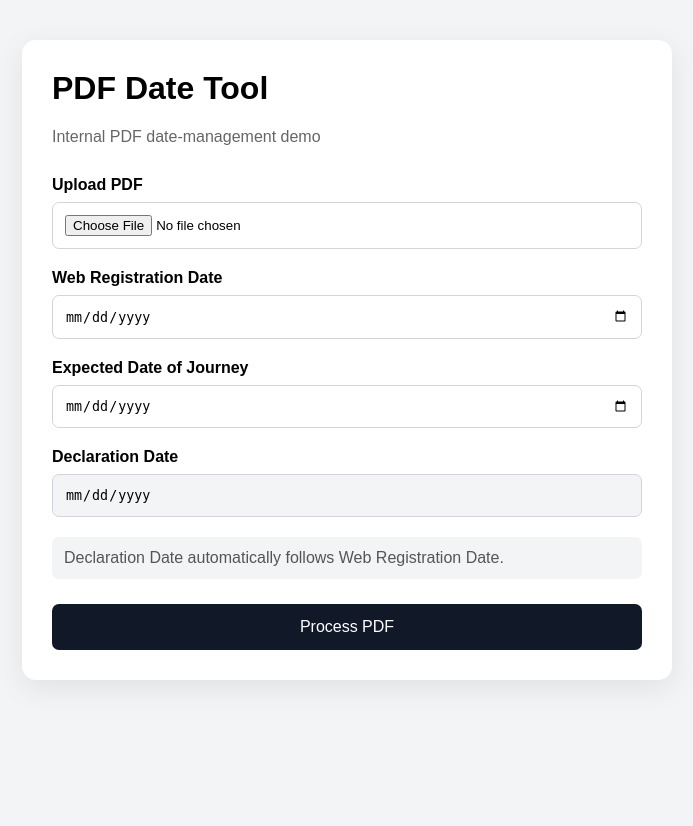
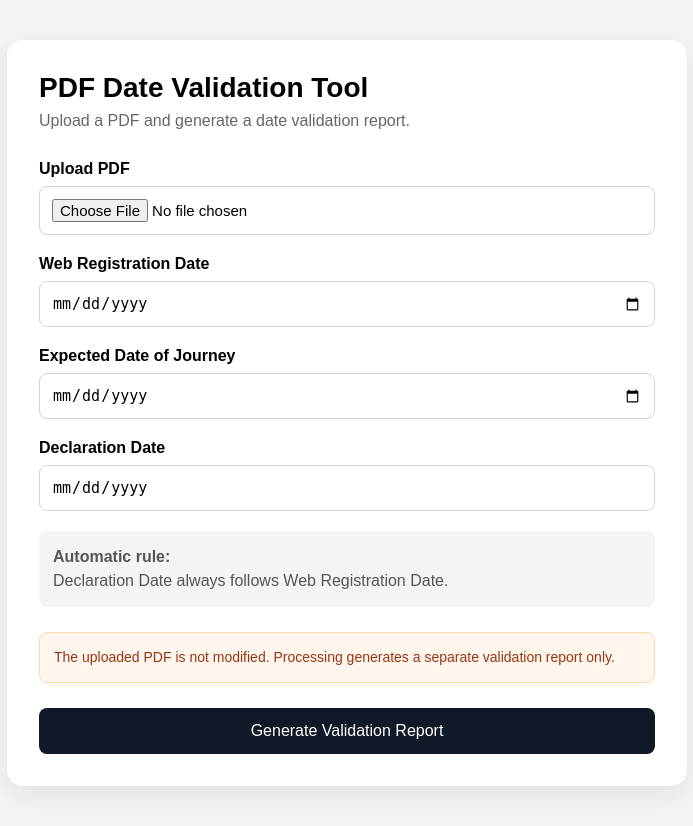
Before and after one commit to Ezaz077/pdf-date-tool, a Flask app: page / in a window 1280 px wide. Shown: the whole page, without its empty margins (293-986 px from the left). Before the commit the page ends 682 px from the top, so only its background shows below. Run offline with Flask 3, Linux system fonts and the light colour scheme.

Commit message:
Update index.html

```diff
--- a/templates/index.html
+++ b/templates/index.html
@@ -8,7 +8,7 @@
     <meta name="viewport"
           content="width=device-width, initial-scale=1.0">
 
-    <title>PDF Date Tool</title>
+    <title>PDF Date Validation Tool</title>
 
     <style>
 
@@ -24,20 +24,23 @@
         }
 
         .container {
-            max-width: 650px;
+            width: 100%;
+            max-width: 680px;
             margin: auto;
             background: white;
-            padding: 30px;
-            border-radius: 14px;
-            box-shadow: 0 8px 30px rgba(0,0,0,.08);
+            padding: 32px;
+            border-radius: 16px;
+            box-shadow: 0 8px 30px rgba(0,0,0,0.08);
         }
 
         h1 {
-            margin-top: 0;
+            margin: 0;
+            font-size: 28px;
         }
 
         .subtitle {
             color: #666;
+            margin-top: 8px;
             margin-bottom: 30px;
         }
 
@@ -48,11 +51,14 @@
             font-weight: bold;
         }
 
-        input {
+        input[type="file"],
+        input[type="date"] {
             width: 100%;
             padding: 12px;
             border: 1px solid #d1d5db;
-            border-radius: 7px;
+            border-radius: 8px;
+            background: white;
+            font-size: 15px;
         }
 
         .auto-date {
@@ -61,9 +67,16 @@
 
         .info {
             margin-top: 20px;
-            padding: 12px;
+            padding: 14px;
             background: #f3f4f6;
-            border-radius: 7px;
+            border-radius: 8px;
+            color: #555;
+            line-height: 1.5;
+        }
+
+        .selected-file {
+            margin-top: 10px;
+            font-size: 14px;
             color: #555;
         }
 
@@ -72,55 +85,112 @@
             margin-top: 25px;
             padding: 14px;
             border: none;
-            border-radius: 7px;
+            border-radius: 8px;
             background: #111827;
             color: white;
             font-size: 16px;
             cursor: pointer;
         }
 
+        button:hover {
+            background: #000;
+        }
+
+        button:disabled {
+            opacity: 0.6;
+            cursor: not-allowed;
+        }
+
+        .status {
+            display: none;
+            margin-top: 20px;
+            padding: 14px;
+            border-radius: 8px;
+            background: #ecfdf5;
+            color: #065f46;
+        }
+
+        .warning {
+            margin-top: 25px;
+            padding: 14px;
+            background: #fff7ed;
+            border: 1px solid #fed7aa;
+            border-radius: 8px;
+            color: #9a3412;
+            font-size: 14px;
+            line-height: 1.5;
+        }
+
     </style>
 
 </head>
+
 
 <body>
 
 <div class="container">
 
-    <h1>PDF Date Tool</h1>
+    <h1>PDF Date Validation Tool</h1>
 
     <div class="subtitle">
-        Internal PDF date-management demo
+        Upload a PDF and generate a date validation report.
     </div>
 
 
-    <label>Upload PDF</label>
+    <form
+        id="pdfForm"
+        action="/process"
+        method="POST"
+        enctype="multipart/form-data"
+    >
+
+        <label for="pdfFile">
+            Upload PDF
+        </label>
 
         <input
             type="file"
             id="pdfFile"
+            name="pdf_file"
             accept=".pdf"
+            required
+            onchange="showFilename()"
         >
 
+        <div
+            id="filename"
+            class="selected-file"
+        ></div>
 
-    <label>Web Registration Date</label>
+
+        <label for="registrationDate">
+            Web Registration Date
+        </label>
 
         <input
             type="date"
             id="registrationDate"
-        onchange="syncDate()"
+            name="registration_date"
+            required
+            onchange="syncDeclarationDate()"
         >
 
 
-    <label>Expected Date of Journey</label>
+        <label for="journeyDate">
+            Expected Date of Journey
+        </label>
 
         <input
             type="date"
             id="journeyDate"
+            name="journey_date"
+            required
         >
 
 
-    <label>Declaration Date</label>
+        <label for="declarationDate">
+            Declaration Date
+        </label>
 
         <input
             type="date"
@@ -131,67 +201,97 @@
 
 
         <div class="info">
-        Declaration Date automatically follows
+
+            <strong>Automatic rule:</strong><br>
+
+            Declaration Date always follows
             Web Registration Date.
+
         </div>
 
 
-    <button onclick="processPDF()">
-        Process PDF
+        <div class="warning">
+
+            The uploaded PDF is not modified.
+            Processing generates a separate validation
+            report only.
+
+        </div>
+
+
+        <button
+            type="submit"
+            id="processButton"
+        >
+            Generate Validation Report
         </button>
+
+
+        <div
+            id="status"
+            class="status"
+        >
+            Processing PDF...
+        </div>
+
+    </form>
 
 </div>
 
 
 <script>
 
-function syncDate() {
+function syncDeclarationDate() {
 
-    const date =
+    const registrationDate =
         document.getElementById("registrationDate").value;
 
-    document.getElementById("declarationDate").value = date;
+    document.getElementById("declarationDate").value =
+        registrationDate;
 }
 
 
-function processPDF() {
+function showFilename() {
 
-    const file =
-        document.getElementById("pdfFile").files[0];
+    const fileInput =
+        document.getElementById("pdfFile");
 
-    const registration =
-        document.getElementById("registrationDate").value;
-
-    const journey =
-        document.getElementById("journeyDate").value;
+    const filename =
+        document.getElementById("filename");
 
 
-    if (!file) {
-        alert("Please upload a PDF.");
-        return;
+    if (fileInput.files.length > 0) {
+
+        filename.textContent =
+            "Selected: " +
+            fileInput.files[0].name;
+
+    } else {
+
+        filename.textContent = "";
+
+    }
 }
 
 
-    if (!registration) {
-        alert("Please select Web Registration Date.");
-        return;
-    }
+document
+    .getElementById("pdfForm")
+    .addEventListener("submit", function() {
 
+        document
+            .getElementById("processButton")
+            .disabled = true;
 
-    if (!journey) {
-        alert("Please select Expected Date of Journey.");
-        return;
-    }
+        document
+            .getElementById("processButton")
+            .textContent =
+            "Processing...";
 
+        document
+            .getElementById("status")
+            .style.display = "block";
 
-    alert(
-        "PDF selected successfully.\n\n" +
-        "Web Registration Date: " + registration +
-        "\nExpected Date of Journey: " + journey +
-        "\nDeclaration Date: " + registration
-    );
-
-}
+    });
 
 </script>
 
```
Lines whose indentation alone changed are shown as unchanged.
